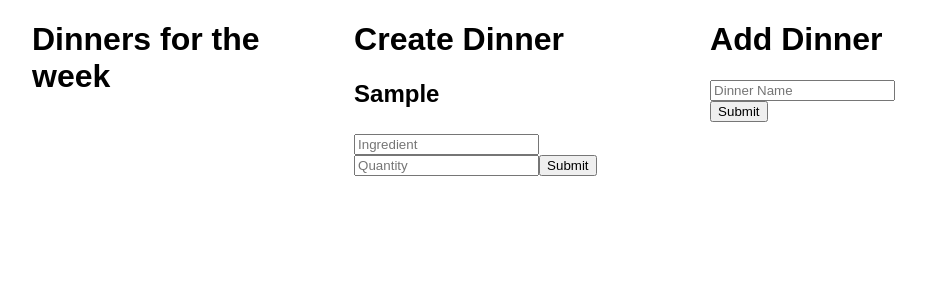
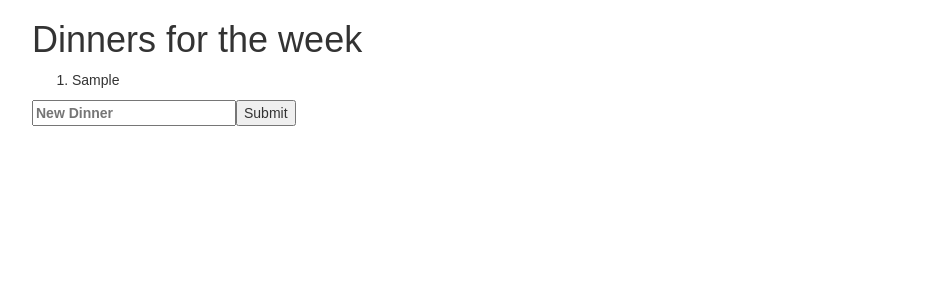
Before and after one commit to MattKravetz/DinnersApp, a React app in the folder dinners/: page / in a window 1280 px wide. Both pictures are taken after typing "Sample" into the empty fields and a click on the button "Submit". Shown: the top 300 px of the page, without its empty margins (168-1094 px from the left). Built offline with nearby package versions, Linux system fonts and the light colour scheme.

Commit message:
In progres

```diff
--- a/dinners/public/index.html
+++ b/dinners/public/index.html
@@ -8,8 +8,7 @@
       manifest.json provides metadata used when your web app is added to the
       homescreen on Android. See https://developers.google.com/web/fundamentals/engage-and-retain/web-app-manifest/
     -->
-    <link rel="manifest" href="%PUBLIC_URL%/manifest.json">
-    <link rel="shortcut icon" href="%PUBLIC_URL%/favicon.ico">
+
     <!--
       Notice the use of %PUBLIC_URL% in the tags above.
       It will be replaced with the URL of the `public` folder during the build.
@@ -19,6 +18,17 @@
       work correctly both with client-side routing and a non-root public URL.
       Learn how to configure a non-root public URL by running `npm run build`.
     -->
+
+    <link rel="manifest" href="%PUBLIC_URL%/manifest.json">
+    <link rel="shortcut icon" href="%PUBLIC_URL%/favicon.ico">
+
+    <!-- BOOTSTRAP -->
+    <link rel="stylesheet" href="https://maxcdn.bootstrapcdn.com/bootstrap/3.3.7/css/bootstrap.min.css" integrity="sha384-BVYiiSIFeK1dGmJRAkycuHAHRg32OmUcww7on3RYdg4Va+PmSTsz/K68vbdEjh4u" crossorigin="anonymous">
+
+    <!-- Optional theme -->
+    <link rel="stylesheet" href="https://maxcdn.bootstrapcdn.com/bootstrap/3.3.7/css/bootstrap-theme.min.css" integrity="sha384-rHyoN1iRsVXV4nD0JutlnGaslCJuC7uwjduW9SVrLvRYooPp2bWYgmgJQIXwl/Sp" crossorigin="anonymous">
+    <!-- BOOTSTRAP -->
+
     <title>React App</title>
   </head>
   <body>
--- a/dinners/src/App.js
+++ b/dinners/src/App.js
@@ -2,37 +2,65 @@ import React, { Component } from 'react'
 import DinnerList from './components/DinnerList'
 
 import './App.css';
-import AddDinnerButton from './components/AddDinnerButton';
-import CreateDinner from './components/CreateDinner'
+import EditDinner from './components/EditDinner'
 
 
 class App extends Component {
   constructor(props){
       super(props)
-      // State holds an array of `dinners`.
       this.state = {
           dinners: [],
+          editing: null,
       };
+
+      this.addDinner = this.addDinner.bind(this)
+      this.editDinner = this.editDinner.bind(this)
+      this.submitEdit = this.submitEdit.bind(this)
   }
 
-  addDinner = (dinner_name) => {
+  addDinner(dinner_name) {
     let dinners = this.state.dinners.slice()
-    let new_dinner = {
-      dinner: dinner_name,
-      created: false
+
+    const new_dinner = {
+      id: dinner_name, // whoops
+      name: dinner_name,
+      ingredients: [],
     }
+
     this.setState({dinners: dinners.concat(new_dinner)})
   }
 
+  editDinner(dinner_id) {
+    const dinner = this.state.dinners.filter( (d) =>
+      d.id === dinner_id
+    )[0];
+    this.setState({editing: dinner})
+  }
+
+  submitEdit(dinner) {
+    const updated_dinners = this.state.dinners.slice().map((d) => {
+          if (dinner.id !== d.id) {
+            return d
+          }
+          else {
+            return dinner
+          }
+        }
+    );
+    this.setState({dinners: updated_dinners})
+  }
+
   render() {
-    const created_dinners = this.state.dinners.filter((d) => d.created === true)
-    const uncreated_dinner = this.state.dinners.filter((d) => d.created === false)
-                                            .map((dinner_obj) => dinner_obj.dinner)
+    const dinners = this.state.dinners
+    //console.log(this.state.editing)
     return (
         <div className="App">
-          <DinnerList dinners={created_dinners}/>
-          <CreateDinner dinner={uncreated_dinner}/>
-          <AddDinnerButton handleSubmit={this.addDinner}/>
+          <DinnerList dinners={dinners} addDinner={this.addDinner} editDinner={this.editDinner}/>
+          {this.state.editing ? <EditDinner
+                                  dinner={this.state.editing}
+                                  handleSumit={this.submitEdit}
+                                  />
+                                : null}
         </div>
     );
   }
--- a/dinners/src/components/AddDinnerButton.js
+++ b/dinners/src/components/AddDinnerButton.js
@@ -19,14 +19,13 @@ class AddDinnerButton extends Component {
     render(){
         return (
             <div className="add-dinner">
-                <h1>Add Dinner</h1>
                     <form className="add-dinner-button">
                         <label>
                             <input
                                 type="text"
                                 value={this.state.value}
                                 onChange={this.handleChange}
-                                placeholder="Dinner Name"
+                                placeholder="New Dinner"
                             />
                         </label>
                             <button
--- a/dinners/src/components/CreateDinner.js
+++ /dev/null
@@ -1,97 +0,0 @@
-import React, { Component } from 'react'
-import Ingredient from './Ingredient'
-
-export default class CreateDinner extends Component {
-    constructor(props) {
-        super(props)
-        this.state = {
-            link: "",
-            new_ingredient_name: "",
-            new_ingredient_quantity: "",
-            ingredients: [],
-        }
-        this.addIngredient = this.addIngredient.bind(this)
-        this.clearIngredient = this.addIngredient.bind(this)
-        this.handleChange = this.handleChange.bind(this)
-        this.handleSubmit = this.props.handlesubmit
-    }
-
-    handleChange(event){
-        const name = event.target.name
-        this.setState({
-            [name]: event.target.value
-        });
-    }
-
-    addIngredient(){
-        let ingredients = this.state.ingredients.slice()
-        const new_state = {
-            ...this.state,
-            ingredients: ingredients.concat({
-                name: this.state.new_ingredient_name,
-                quantity: this.state.new_ingredient_quantity,
-            })
-        }
-        this.setState(new_state)
-    }
-
-    clearIngredient(){
-        this.setState({
-            new_ingredient_name: "",
-            new_ingredient_quantity: ""
-        })
-    }
-    render(){
-
-        const dinner = this.props.dinner;
-        let ingredients = this.state.ingredients.map((val, num) => {
-            return (
-                <Ingredient name={val.name} quantity={val.quantity} num={num} key={"ing-"+num}/>
-            );
-        });
-
-        if (this.props.dinner.length > 0) {
-            return(
-                <div className="create-dinner">
-                    <h1>Create Dinner</h1>
-                    <h2>{dinner}</h2>
-                    <div className="ingredient-table">
-                        <table>
-                            <tbody>
-                                <tr key="headerKey">
-                                    <th>{ingredients.keys()}</th>
-                                </tr>
-                                {ingredients}
-                            </tbody>
-                        </table>
-                    </div>
-                    <input
-                        type="text"
-                        name="new_ingredient_name"
-                        placeholder="Ingredient"
-                        value={this.state.new_ingredient_name}
-                        onChange={this.handleChange}
-                        />
-                    <input
-                        type="text"
-                        name="new_ingredient_quantity"
-                        placeholder="Quantity"
-                        value={this.state.new_ingredient_quantity}
-                        onChange={this.handleChange}
-                        />
-                    <button
-                            onClick={(e) => {
-                                e.preventDefault();
-                                this.addIngredient()
-                                this.clearIngredient()
-                            }}>
-                            Submit
-                        </button>
-                </div>
-                );
-            }
-            else {
-                return (null);
-            }
-    }
-}
--- a/dinners/src/components/Dinner.js
+++ b/dinners/src/components/Dinner.js
@@ -1,9 +1,5 @@
 import React, { Component } from 'react'
 
-function Dinner(props) {
-    return (
-        <div>{props.name}</div>
-    );
+export default function Dinner(props) {
+    return (<div onClick={(e) => props.onClick(props.dinner.id)}>{props.dinner.name}</div>)
 }
-
-export default Dinner;
--- a/dinners/src/components/DinnerList.js
+++ b/dinners/src/components/DinnerList.js
@@ -1,5 +1,6 @@
 import React, { Component } from 'react'
 import Dinner from './Dinner'
+import AddDinerButton from './AddDinnerButton'
 
 class DinnerList extends Component {
 
@@ -7,7 +8,7 @@ class DinnerList extends Component {
         let dinners = this.props.dinners.map((dinner, num) => {
             return(
                 <li key={num}>
-                    <Dinner name={dinner}/>
+                    <Dinner dinner={dinner} onClick={this.props.editDinner}/>
                 </li>
             );
         })
@@ -18,6 +19,7 @@ class DinnerList extends Component {
                 <div className='dinner-boxes'>
                     <ol>{dinners}</ol>
                 </div>
+                <AddDinerButton handleSubmit={this.props.addDinner}/>
             </div>
         );
     }
--- /dev/null
+++ b/dinners/src/components/EditDinner.js
@@ -0,0 +1,67 @@
+import React from 'react'
+
+import { Table } from 'react-bootstrap'
+
+import Ingredient from './Ingredient'
+
+
+export default class EditDinner extends React.Component {
+    constructor(props){
+        super(props)
+        this.handleChange = this.handleChange.bind(this)
+        this.state = {
+            dinner: {
+                ingredient: "",
+                quantity: ""
+            }
+        }
+    }
+
+    // add handlechange for Ingredient
+    handleChange(event){
+        const name = event.target.name
+        this.setState({
+            dinner: {
+                [name]: event.target.value
+            }
+        })
+    }
+
+    render(){
+        //console.log("editing! ", this.state)
+        const dinner = this.state.dinner
+        //const ingredients = <tr></tr>;
+        let ingredients = dinner.ingredients.map((ing, num) => (
+            <Ingredient name={ing.name} quantity={ing.quantity} num={num} handleChange={this.handleChange}/>
+        ))
+
+        if (ingredients.length === 0) {
+            console.log("empty!")
+            ingredients = <Ingredient num={0} handleChange={this.handleChange}/>
+        }
+
+        console.log("ingredients", ingredients)
+        return (
+            <div className="create-dinner">
+            <h1>Edit Dinner</h1>
+            <h2>{dinner.name}</h2>
+            <div className="ingredient-table">
+                <Table>
+                    <tbody>
+                        <tr key="headerKey">
+                            <th>Ingredient</th>
+                            <th>Quantity</th>
+                        </tr>
+                        {ingredients}
+                    </tbody>
+                </Table>
+            </div>
+            <button
+                    type="submit"
+                    onClick={(e) => this.handleSubmit(dinner)}>
+                    Submit
+            </button>
+        </div>
+        )
+    }
+}
--- a/dinners/src/components/Ingredient.js
+++ b/dinners/src/components/Ingredient.js
@@ -1,15 +1,37 @@
 import React, { Component } from 'react'
 
-export default function Ingredient(props) {
-    console.log(props.num)
-    return (
-        <tr key={props.num}>
+export default class Ingredient extends Component {
+    constructor(props){
+        super(props)
+
+        this.state = {
+            name: this.props.name,
+            quantity: this.props.quantity,
+        }
+
+    }
+
+    render(){
+        return(
+            <tr key={this.props.num}>
                 <td>
-                {props.name}
+                    <input
+                        type="text"
+                        name="name"
+                        value={this.state.name}
+                        onChange={this.props.handleChange}
+                    />
                 </td>
                 <td>
-                {props.quantity}
+                    <input
+                        type="text"
+                        name="quantity"
+                        value={this.state.quantity}
+                        onChange={this.props.handleChange}
+                    />
                 </td>
             </tr>
         );
     }
+
+}
```
Also changed, not shown: dinners/src/design_notes.md (added, +30 -0 lines). Lines whose indentation alone changed are shown as unchanged.
